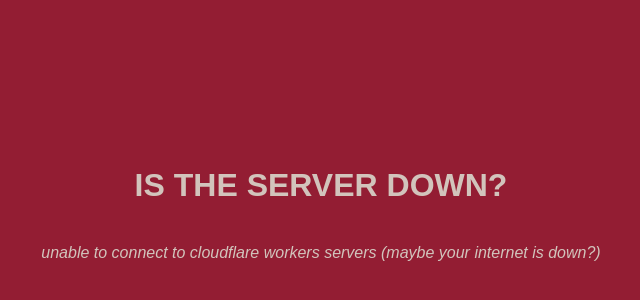
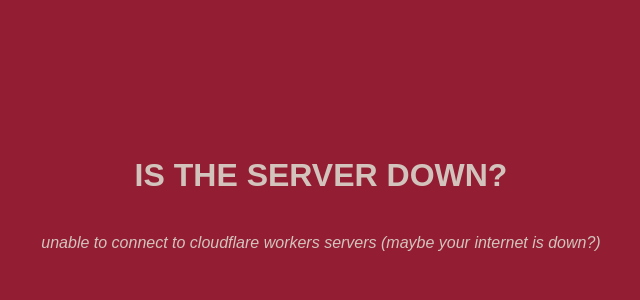
Before and after one commit to lanpai/IS-THE-SERVER-DOWN, a plain HTML site: page index.html in a window 1280 px wide. Shown: the part 196-496 px from the top of the page, without its empty margins (319-959 px from the left). Drawn offline with Linux system fonts and the light colour scheme; no server answers.

Commit message:
Fixed padding

```diff
--- a/index.html
+++ b/index.html
@@ -27,7 +27,7 @@
     position: absolute;
     top: 0;
     width: calc(100% - 20px);
-    min-height: 100vh;
+    min-height: calc(100vh - 20px);
     padding: 10px;
 
     visibility: hidden;
```
